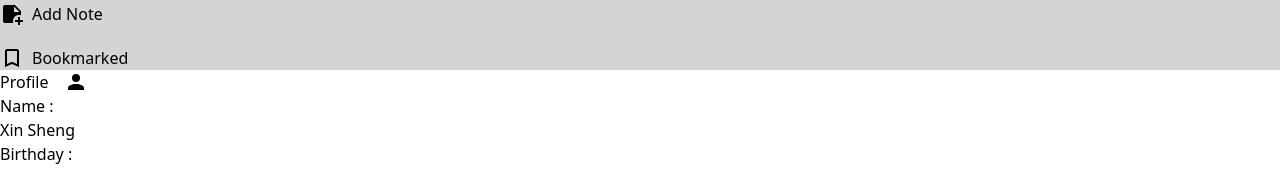
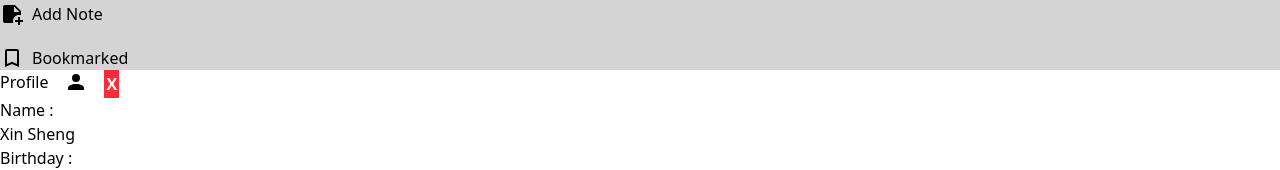
Before and after one commit to kyle-bdvl/Notes-App, a React (Vite) app: page / in a window 1280 px wide. Both pictures are taken after a click on the button "Profile". Shown: the part 126-296 px from the top of the page. Built offline with nearby package versions, Linux system fonts and the light colour scheme.

Commit message:
made the overlay open and close, also added a header with an image

```diff
--- a/src/Components/Overlay.jsx
+++ b/src/Components/Overlay.jsx
@@ -1,10 +1,15 @@
-export default function Overlay({title,icon,children}){
+export default function Overlay({title,icon,children,close}){
   const imgCssClasses = "w-6 h-6 rounded-md";
+  let mainCssClasses = "flex flex-row gap-4";
+  let buttonCssClasses = "bg-red-500 text-white font-bold py-0.5 px-0.5"
+
+
   return (
     <div>
-      <div className="flex flex-row gap-4">
+      <div className={mainCssClasses}>
         <h1>{title}</h1>
         <img className={imgCssClasses} src={icon}/>
+        <button onClick={close} className={buttonCssClasses}> X </button>
       </div>
       <div className="h-80 w-20 ">
         {children}
--- a/src/Components/Sidebar.jsx
+++ b/src/Components/Sidebar.jsx
@@ -8,12 +8,16 @@ export default function Sidebar(){
   const imgCssClasses = "w-6 h-6 rounded-md";
   const [overlay,setOverlay]= useState(null);
 
+  function handleClose (){
+    setOverlay (null);
+  }
+
 
   function handleClick(value){
 
     if(value === 'profile'){
       setOverlay(
-      <Overlay title="Profile" icon={accountIcon}>
+      <Overlay title="Profile" icon={accountIcon} close={handleClose}>
         <div className="flex flex-col">
           <p>Name : Xin Sheng</p>
           <p>Birthday : 16/12/2004</p>
@@ -25,7 +29,7 @@ export default function Sidebar(){
     }
     else if(value === 'settings'){
       setOverlay(
-      <Overlay title="Settings" icon={tools} children>
+      <Overlay title="Settings" icon={tools} close={handleClose}children>
         <div className="flex flex-col">
           <p>Xin Sheng</p>
           <button>Edit</button>
```
